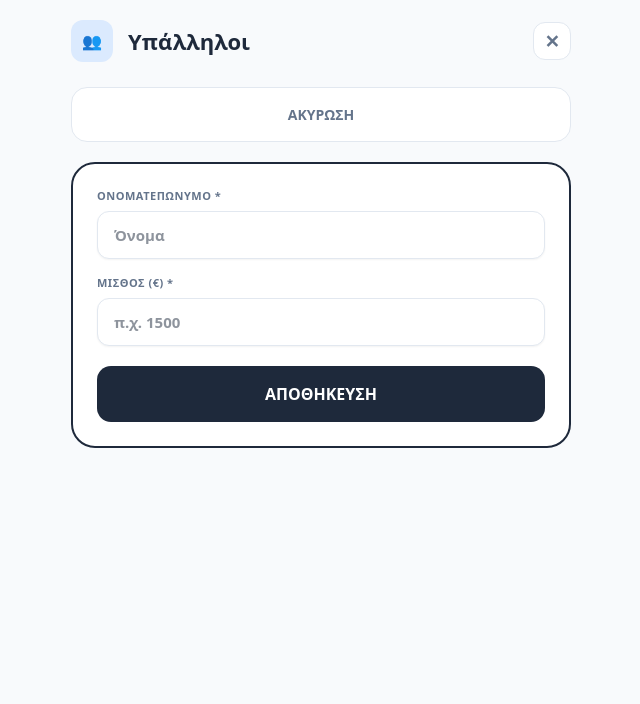
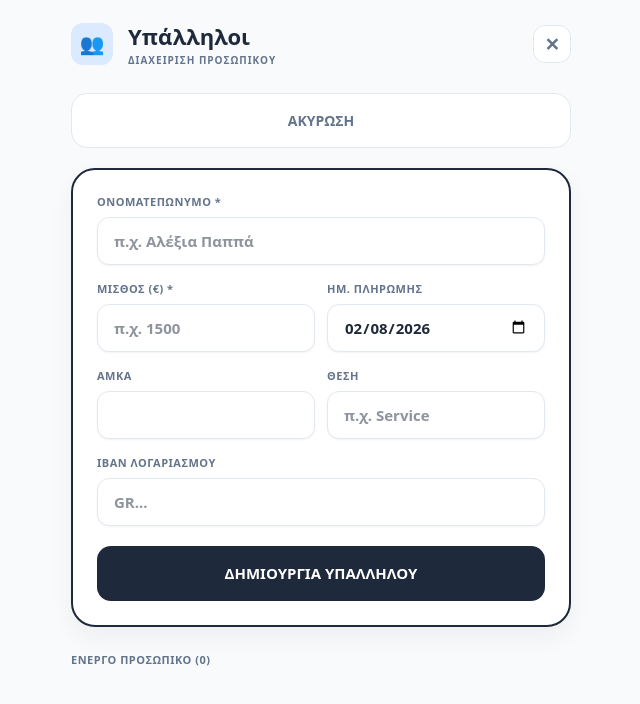
Before and after one commit to tsigris/cosy-management, a Next.js app: page /employees in a window 1280 px wide. Both pictures are taken after a click on the button "+ ΝΕΟΣ ΥΠΑΛΛΗΛΟΣ". Shown: the top 704 px of the page, without its empty margins (319-959 px from the left). Built offline with nearby package versions, Linux system fonts and the light colour scheme.

Commit message:
Update page.tsx

```diff
--- a/src/app/employees/page.tsx
+++ b/src/app/employees/page.tsx
@@ -6,6 +6,7 @@ import { useRouter } from 'next/navigation'
 import { supabase } from '@/lib/supabase'
 import Link from 'next/link'
 
+// --- ΕΠΑΓΓΕΛΜΑΤΙΚΗ ΠΑΛΕΤΑ ΧΡΩΜΑΤΩΝ ---
 const colors = {
   primaryDark: '#1e293b',
   secondaryText: '#64748b',
@@ -46,13 +47,19 @@ function EmployeesContent() {
           supabase.from('employees').select('*').eq('store_id', profile.store_id).order('full_name'),
           supabase.from('transactions').select('*').eq('store_id', profile.store_id).not('employee_id', 'is', null).order('date', { ascending: false })
         ])
+
         if (empsRes.data) setEmployees(empsRes.data)
         if (transRes.data) setTransactions(transRes.data)
       }
     } catch (err) { console.error(err) } finally { setLoading(false) }
   }, [])
 
-  useEffect(() => { fetchInitialData() }, [fetchInitialData])
+  useEffect(() => {
+    fetchInitialData()
+    const handleWakeUp = () => { if (document.visibilityState === 'visible') fetchInitialData() }
+    document.addEventListener('visibilitychange', handleWakeUp)
+    return () => document.removeEventListener('visibilitychange', handleWakeUp)
+  }, [fetchInitialData])
 
   const getMonthlyPaid = (id: string) => {
     const now = new Date()
@@ -61,13 +68,34 @@ function EmployeesContent() {
       .reduce((acc, t) => acc + (Number(t.amount) || 0), 0)
   }
 
+  const getDaysUntilPayment = (startDateStr: string) => {
+    if (!startDateStr) return null
+    const today = new Date()
+    today.setHours(0, 0, 0, 0)
+    const start = new Date(startDateStr)
+    const payDay = start.getDate()
+
+    let nextPayDate = new Date(today.getFullYear(), today.getMonth(), payDay)
+    nextPayDate.setHours(0, 0, 0, 0)
+
+    if (today > nextPayDate) {
+      nextPayDate = new Date(today.getFullYear(), today.getMonth() + 1, payDay)
+    }
+
+    const diffTime = nextPayDate.getTime() - today.getTime()
+    const diffDays = Math.ceil(diffTime / (1000 * 60 * 60 * 24))
+    return diffDays
+  }
+
   async function handleSave() {
     if (!formData.full_name.trim()) return alert('Το όνομα είναι υποχρεωτικό!')
-    if (!formData.monthly_salary || Number(formData.monthly_salary) <= 0) return alert('Ο μισθός είναι υποχρεωτικός!')
+    if (!formData.monthly_salary || Number(formData.monthly_salary) <= 0) {
+      return alert('Ο μισθός είναι υποχρεωτικός!')
+    }
 
     setLoading(true)
 
-    // ΠΡΟΣΟΧΗ: Μόνο monthly_salary εδώ για να μην κολλάει η βάση
+    // ΟΡΙΣΤΙΚΟ PAYLOAD: Μόνο στήλες που υπάρχουν στη βάση
     const payload = {
       full_name: formData.full_name.trim(),
       position: formData.position.trim() || null,
@@ -84,11 +112,18 @@ function EmployeesContent() {
         : await supabase.from('employees').insert([payload])
 
       if (!error) {
-        setEditingId(null); resetForm(); setIsAdding(false); fetchInitialData();
+        setEditingId(null)
+        resetForm()
+        setIsAdding(false)
+        fetchInitialData()
       } else {
         alert("Σφάλμα: " + error.message)
       }
-    } catch (e: any) { alert(e.message) } finally { setLoading(false) }
+    } catch (e: any) {
+      alert("Κάτι πήγε στραβά: " + e.message)
+    } finally {
+      setLoading(false)
+    }
   }
 
   const resetForm = () => {
@@ -98,10 +133,15 @@ function EmployeesContent() {
   return (
     <div style={iphoneWrapper}>
       <div style={{ maxWidth: '500px', margin: '0 auto', paddingBottom: '100px' }}>
+
+        {/* HEADER */}
         <div style={{ display: 'flex', justifyContent: 'space-between', alignItems: 'center', marginBottom: '25px' }}>
           <div style={{ display: 'flex', alignItems: 'center', gap: '15px' }}>
             <div style={logoBoxStyle}>👥</div>
-            <h1 style={{ fontWeight: '800', fontSize: '22px', margin: 0, color: colors.primaryDark }}>Υπάλληλοι</h1>
+            <div>
+              <h1 style={{ fontWeight: '800', fontSize: '22px', margin: 0, color: colors.primaryDark }}>Υπάλληλοι</h1>
+              <p style={{ margin: 0, fontSize: '10px', color: colors.secondaryText, fontWeight: '700', letterSpacing: '1px' }}>ΔΙΑΧΕΙΡΙΣΗ ΠΡΟΣΩΠΙΚΟΥ</p>
+            </div>
           </div>
           <Link href="/" style={backBtnStyle}>✕</Link>
         </div>
@@ -111,39 +151,110 @@ function EmployeesContent() {
         </button>
 
         {isAdding && (
-          <div style={{ ...formCard, border: `2px solid ${editingId ? '#f59e0b' : colors.primaryDark}` }}>
+          <div style={{ ...formCard, borderColor: editingId ? '#f59e0b' : colors.primaryDark }}>
             <label style={labelStyle}>Ονοματεπώνυμο *</label>
-            <input value={formData.full_name} onChange={e => setFormData({...formData, full_name: e.target.value})} style={inputStyle} placeholder="Όνομα" />
+            <input value={formData.full_name} onChange={e => setFormData({...formData, full_name: e.target.value})} style={inputStyle} placeholder="π.χ. Αλέξια Παππά" />
+
             <div style={{ display: 'flex', gap: '12px', marginTop: '16px' }}>
               <div style={{ flex: 1 }}>
                 <label style={labelStyle}>Μισθός (€) *</label>
-                <input type="number" value={formData.monthly_salary} onChange={e => setFormData({...formData, monthly_salary: e.target.value})} style={{...inputStyle, border: '2px solid #cbd5e1'}} placeholder="π.χ. 1500" />
+                <input type="number" inputMode="decimal" value={formData.monthly_salary} onChange={e => setFormData({...formData, monthly_salary: e.target.value})} style={{...inputStyle, border: '2px solid #cbd5e1'}} placeholder="π.χ. 1500" />
+              </div>
+              <div style={{ flex: 1 }}>
+                <label style={labelStyle}>Ημ. Πληρωμής</label>
+                <input type="date" value={formData.start_date} onChange={e => setFormData({...formData, start_date: e.target.value})} style={inputStyle} />
               </div>
             </div>
+
+            <div style={{ display: 'flex', gap: '12px', marginTop: '16px' }}>
+              <div style={{ flex: 1 }}><label style={labelStyle}>ΑΜΚΑ</label><input value={formData.amka} onChange={e => setFormData({...formData, amka: e.target.value})} style={inputStyle} /></div>
+              <div style={{ flex: 1 }}><label style={labelStyle}>Θέση</label><input value={formData.position} onChange={e => setFormData({...formData, position: e.target.value})} style={inputStyle} placeholder="π.χ. Service" /></div>
+            </div>
+
+            <label style={{...labelStyle, marginTop: '16px'}}>IBAN Λογαριασμού</label>
+            <input value={formData.iban} onChange={e => setFormData({...formData, iban: e.target.value})} style={inputStyle} placeholder="GR..." />
+
             <button onClick={handleSave} disabled={loading} style={{...saveBtnStyle, backgroundColor: editingId ? '#f59e0b' : colors.primaryDark}}>
-              {loading ? 'ΓΙΝΕΤΑΙ ΑΠΟΘΗΚΕΥΣΗ...' : 'ΑΠΟΘΗΚΕΥΣΗ'}
+              {loading ? 'ΓΙΝΕΤΑΙ ΑΠΟΘΗΚΕΥΣΗ...' : (editingId ? 'ΕΝΗΜΕΡΩΣΗ ΣΤΟΙΧΕΙΩΝ' : 'ΔΗΜΙΟΥΡΓΙΑ ΥΠΑΛΛΗΛΟΥ')}
             </button>
           </div>
         )}
 
+        {/* LIST */}
         <div style={{ display: 'flex', flexDirection: 'column', gap: '12px', marginTop: '10px' }}>
-          {employees.map((emp) => {
-            const remaining = (Number(emp.monthly_salary) || 0) - getMonthlyPaid(emp.id)
+          <p style={{ fontSize: '11px', fontWeight: '800', color: colors.secondaryText, textTransform: 'uppercase', letterSpacing: '0.5px' }}>ΕΝΕΡΓΟ ΠΡΟΣΩΠΙΚΟ ({employees.length})</p>
+
+          {loading ? <p style={{textAlign:'center', padding:'20px', color: colors.secondaryText}}>Φόρτωση...</p> : employees.map((emp) => {
+            const monthlySalary = Number(emp.monthly_salary) || 0
+            const monthlyPaid = getMonthlyPaid(emp.id)
+            const totalPaidAllTime = transactions.filter(t => t.employee_id === emp.id).reduce((acc, t) => acc + (Number(t.amount) || 0), 0)
+            const remaining = monthlySalary - monthlyPaid
+            const isSelected = selectedEmpId === emp.id
+            const daysLeft = getDaysUntilPayment(emp.start_date)
+
             return (
               <div key={emp.id} style={employeeCard}>
-                <div onClick={() => setSelectedEmpId(selectedEmpId === emp.id ? null : emp.id)} style={{ padding: '18px', cursor: 'pointer', display: 'flex', justifyContent: 'space-between', alignItems: 'center' }}>
+                <div onClick={() => setSelectedEmpId(isSelected ? null : emp.id)} style={{ padding: '18px', cursor: 'pointer', display: 'flex', justifyContent: 'space-between', alignItems: 'center' }}>
                   <div style={{ flex: 1 }}>
                     <p style={{ fontWeight: '700', color: colors.primaryDark, fontSize: '16px', margin: 0 }}>{emp.full_name.toUpperCase()}</p>
+                    <div style={{ display: 'flex', gap: '8px', marginTop: '6px' }}>
+                       {/* ΑΝΤΙΣΤΡΟΦΗ ΜΕΤΡΗΣΗ */}
+                       <span style={{...badgeStyle, backgroundColor: daysLeft === 0 ? '#fef2f2' : '#eff6ff', color: daysLeft === 0 ? colors.accentRed : colors.accentBlue}}>
+                         {daysLeft === 0 ? 'ΣΗΜΕΡΑ 💰' : `ΣΕ ${daysLeft} ΗΜΕΡΕΣ 📅`}
+                       </span>
+                       {emp.position && <span style={{...badgeStyle, backgroundColor: colors.bgLight, color: colors.secondaryText, border: `1px solid ${colors.border}`}}>{emp.position}</span>}
+                    </div>
                   </div>
+
                   <div style={{ textAlign: 'right', display: 'flex', alignItems: 'center', gap: '12px' }}>
                     <Link href={`/pay-employee?id=${emp.id}&name=${emp.full_name}`} onClick={(e) => e.stopPropagation()} style={payBtnStyle}>ΠΛΗΡΩΜΗ</Link>
-                    <p style={{ margin: 0, fontSize: '17px', fontWeight: '800', color: remaining > 0 ? colors.accentRed : colors.accentGreen }}>{remaining.toFixed(2)}€</p>
+                    <div>
+                      <p style={{ margin: 0, fontSize: '17px', fontWeight: '800', color: remaining > 0 ? colors.accentRed : colors.accentGreen }}>
+                        {remaining.toFixed(2)}€
+                      </p>
+                      <p style={{ margin: 0, fontSize: '9px', color: colors.secondaryText, fontWeight: '700', textTransform: 'uppercase' }}>Υπόλοιπο</p>
+                    </div>
                   </div>
                 </div>
-                {selectedEmpId === emp.id && (
-                  <div style={{ padding: '15px', borderTop: `1px solid ${colors.border}`, display: 'flex', gap: '10px' }}>
-                    <button onClick={() => { setFormData({...emp, monthly_salary: emp.monthly_salary.toString()}); setEditingId(emp.id); setIsAdding(true); }} style={editBtn}>ΕΠΕΞΕΡΓΑΣΙΑ ✎</button>
-                    <button onClick={async () => { if(confirm('Διαγραφή;')) { await supabase.from('employees').delete().eq('id', emp.id); fetchInitialData(); } }} style={deleteBtn}>🗑️</button>
+
+                {isSelected && (
+                  <div style={{ backgroundColor: '#fcfcfc', padding: '18px', borderTop: `1px solid ${colors.border}` }}>
+                    <div style={allTimeCard}>
+                       <p style={labelSmallLight}>ΣΥΝΟΛΙΚΕΣ ΠΛΗΡΩΜΕΣ (ALL-TIME)</p>
+                       <h3 style={{ fontSize: '26px', margin: 0, fontWeight: '800', color: colors.accentGreen }}>{totalPaidAllTime.toFixed(2)}€</h3>
+                    </div>
+
+                    {emp.iban && <p style={{fontSize: '11px', color: colors.secondaryText, marginBottom: '15px'}}><strong>IBAN:</strong> {emp.iban}</p>}
+
+                    <div style={{ marginBottom: '20px' }}>
+                       <p style={historyTitle}>ΠΡΟΣΦΑΤΕΣ ΠΛΗΡΩΜΕΣ</p>
+                       <div style={{ maxHeight: '150px', overflowY: 'auto' }}>
+                          {transactions.filter(t => t.employee_id === emp.id).map(t => (
+                            <div key={t.id} style={historyItem}>
+                               <span style={{ color: colors.secondaryText, fontWeight: '700' }}>
+                                 {new Date(t.date).toLocaleDateString('el-GR')}
+                               </span>
+                               <span style={{ fontWeight: '700', color: colors.primaryDark }}>{Number(t.amount).toFixed(2)}€</span>
+                            </div>
+                          ))}
+                       </div>
+                    </div>
+                    <div style={{ display: 'flex', gap: '10px' }}>
+                      <button onClick={() => {
+                        setFormData({
+                          full_name: emp.full_name,
+                          position: emp.position || '',
+                          amka: emp.amka || '',
+                          iban: emp.iban || '',
+                          monthly_salary: emp.monthly_salary.toString(),
+                          start_date: emp.start_date
+                        });
+                        setEditingId(emp.id);
+                        setIsAdding(true);
+                        window.scrollTo(0,0);
+                      }} style={editBtn}>ΕΠΕΞΕΡΓΑΣΙΑ ✎</button>
+                      <button onClick={async () => { if(confirm('Διαγραφή υπαλλήλου;')) { await supabase.from('employees').delete().eq('id', emp.id); fetchInitialData(); } }} style={deleteBtn}>🗑️</button>
+                    </div>
                   </div>
                 )}
               </div>
@@ -155,19 +266,26 @@ function EmployeesContent() {
   )
 }
 
-const iphoneWrapper: any = { backgroundColor: colors.bgLight, minHeight: '100dvh', padding: '20px', overflowY: 'auto', position: 'absolute', top: 0, left: 0, right: 0, bottom: 0 };
-const logoBoxStyle: any = { width: '42px', height: '42px', backgroundColor: '#dbeafe', borderRadius: '12px', display: 'flex', alignItems: 'center', justifyContent: 'center' };
+// --- STYLES ---
+const iphoneWrapper: any = { backgroundColor: colors.bgLight, minHeight: '100dvh', padding: '20px', overflowY: 'auto', WebkitOverflowScrolling: 'touch', position: 'absolute', top: 0, left: 0, right: 0, bottom: 0 };
+const logoBoxStyle: any = { width: '42px', height: '42px', backgroundColor: '#dbeafe', borderRadius: '12px', display: 'flex', alignItems: 'center', justifyContent: 'center', fontSize: '20px' };
 const backBtnStyle: any = { textDecoration: 'none', color: colors.secondaryText, fontSize: '18px', fontWeight: 'bold', width: '38px', height: '38px', display: 'flex', alignItems: 'center', justifyContent: 'center', backgroundColor: colors.white, borderRadius: '12px', border: `1px solid ${colors.border}` };
-const payBtnStyle: any = { backgroundColor: colors.accentBlue, color: 'white', padding: '8px 14px', borderRadius: '10px', fontSize: '10px', fontWeight: '800', textDecoration: 'none' };
-const addBtn: any = { width: '100%', padding: '16px', backgroundColor: colors.primaryDark, color: 'white', border: 'none', borderRadius: '16px', fontWeight: '700', fontSize: '14px', marginBottom: '20px' };
-const cancelBtn: any = { ...addBtn, backgroundColor: colors.white, color: colors.secondaryText, border: `1px solid ${colors.border}` };
-const formCard: any = { backgroundColor: colors.white, padding: '24px', borderRadius: '24px', border: '2px solid', marginBottom: '25px' };
-const labelStyle: any = { fontSize: '10px', fontWeight: '800', color: colors.secondaryText, display: 'block', marginBottom: '6px' };
-const inputStyle: any = { width: '100%', padding: '14px', borderRadius: '12px', border: `1px solid ${colors.border}`, fontSize: '15px', fontWeight: '700', backgroundColor: colors.bgLight, boxSizing: 'border-box' };
-const saveBtnStyle: any = { width: '100%', color: 'white', padding: '16px', borderRadius: '14px', border: 'none', fontWeight: '800', marginTop: '20px' };
-const employeeCard: any = { backgroundColor: colors.white, borderRadius: '22px', border: `1px solid ${colors.border}`, overflow: 'hidden' };
-const badgeStyle: any = { fontSize: '9px', fontWeight: '700', backgroundColor: '#eff6ff', padding: '4px 10px', borderRadius: '6px', color: colors.accentBlue };
-const editBtn: any = { background: '#fffbeb', border: `1px solid #fef3c7`, padding: '12px', borderRadius: '10px', cursor: 'pointer', fontSize: '11px', fontWeight: '700', color: '#92400e' };
+const payBtnStyle: any = { backgroundColor: colors.accentBlue, color: 'white', padding: '8px 14px', borderRadius: '10px', fontSize: '10px', fontWeight: '800', textDecoration: 'none', boxShadow: '0 4px 8px rgba(37, 99, 235, 0.2)' };
+const addBtn: any = { width: '100%', padding: '16px', backgroundColor: colors.primaryDark, color: 'white', border: 'none', borderRadius: '16px', fontWeight: '700', fontSize: '14px', cursor: 'pointer', marginBottom: '20px', boxShadow: '0 4px 12px rgba(30, 41, 59, 0.2)' };
+const cancelBtn: any = { ...addBtn, backgroundColor: colors.white, color: colors.secondaryText, border: `1px solid ${colors.border}`, boxShadow: 'none' };
+const formCard: any = { backgroundColor: colors.white, padding: '24px', borderRadius: '24px', border: '2px solid', marginBottom: '25px', boxShadow: '0 10px 25px rgba(0,0,0,0.05)' };
+const labelStyle: any = { fontSize: '10px', fontWeight: '800', color: colors.secondaryText, display: 'block', marginBottom: '6px', textTransform: 'uppercase', letterSpacing: '0.5px' };
+const inputStyle: any = { width: '100%', padding: '14px', borderRadius: '12px', border: `1px solid ${colors.border}`, fontSize: '15px', fontWeight: '700', backgroundColor: colors.bgLight, boxSizing: 'border-box', outline: 'none', color: colors.primaryDark };
+const saveBtnStyle: any = { width: '100%', color: 'white', padding: '16px', borderRadius: '14px', border: 'none', fontWeight: '800', fontSize: '15px', marginTop: '20px', cursor: 'pointer' };
+const employeeCard: any = { backgroundColor: colors.white, borderRadius: '22px', border: `1px solid ${colors.border}`, overflow: 'hidden', boxShadow: '0 2px 6px rgba(0,0,0,0.02)' };
+const badgeStyle: any = { fontSize: '9px', fontWeight: '700', padding: '4px 10px', borderRadius: '6px' };
+const allTimeCard: any = { backgroundColor: colors.primaryDark, padding: '20px', borderRadius: '18px', color: 'white', marginBottom: '20px', textAlign: 'center' };
+const labelSmallLight: any = { fontSize: '9px', fontWeight: '800', color: colors.secondaryText, marginBottom: '8px', letterSpacing: '1px' };
+const historyTitle: any = { fontSize: '10px', fontWeight: '800', color: colors.primaryDark, marginBottom: '10px', paddingBottom: '6px', borderBottom: `2px solid ${colors.bgLight}`, letterSpacing: '0.5px' };
+const historyItem: any = { display: 'flex', justifyContent: 'space-between', fontSize: '13px', padding: '10px 0', borderBottom: `1px solid ${colors.bgLight}` };
+const editBtn: any = { flex: 2, background: '#fffbeb', border: `1px solid #fef3c7`, padding: '12px', borderRadius: '10px', cursor: 'pointer', fontSize: '11px', fontWeight: '700', color: '#92400e' };
 const deleteBtn: any = { background: '#fef2f2', border: `1px solid #fee2e2`, padding: '12px', borderRadius: '10px', cursor: 'pointer', fontSize: '11px', fontWeight: '700', color: colors.accentRed };
 
-export default function EmployeesPage() { return <main><Suspense fallback={<div>Φόρτωση...</div>}><EmployeesContent /></Suspense></main> }
+export default function EmployeesPage() {
+  return <main><Suspense fallback={<div>Φόρτωση...</div>}><EmployeesContent /></Suspense></main>
+}
```
